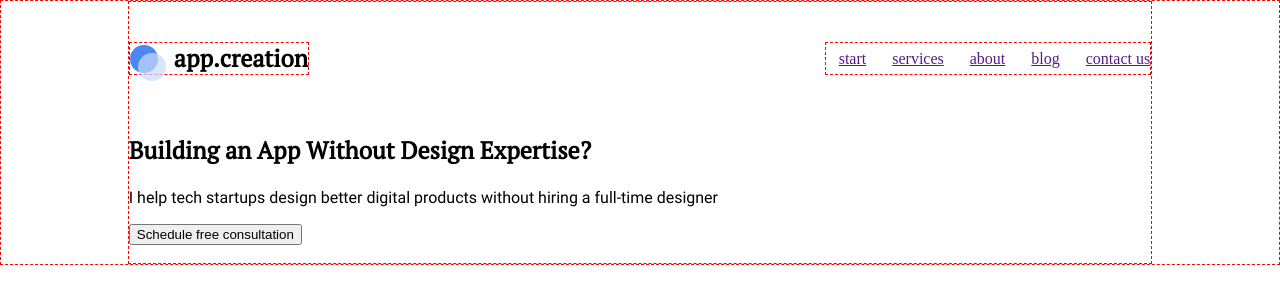
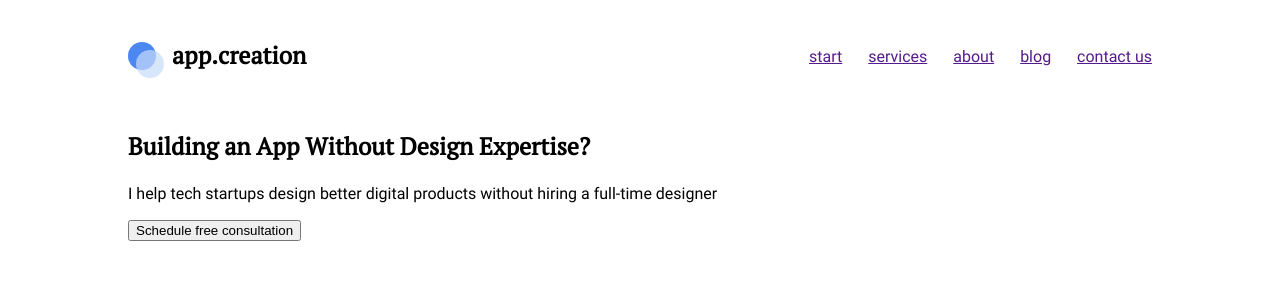
Before and after one commit to WebHeroSchool/arina1, a plain HTML site: page index.html in a window 1280 px wide. Drawn offline with Linux system fonts and the light colour scheme.

Commit message:
Убрала красные границы, применила roboto к menu

```diff
--- a/styles.css
+++ b/styles.css
@@ -1,13 +1,13 @@
 
 body{
 	margin:0;
-	border:dashed 1px red;
+
 }
 
 .wrapper{
 	width: 80%;
 	margin: auto;
-	border:dashed 1px red;
+
 }
 
 .header{
@@ -18,7 +18,7 @@ body{
 
 .logo, .menu{
 	display: inline-block;
-	border:dashed 1px red;
+
 }
 
 .logo{
@@ -56,6 +56,7 @@ body{
 .menu{
 	display: flex;
 	align-items: center;
+	font-family: 'robotoregular', arial, helvetica, sans-serif;
 }
 .menu__item{
 	padding: 0 13px;
```
